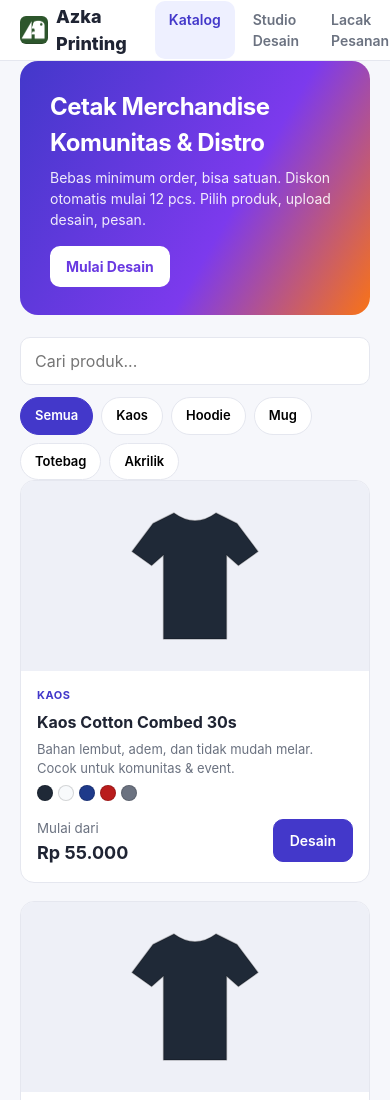
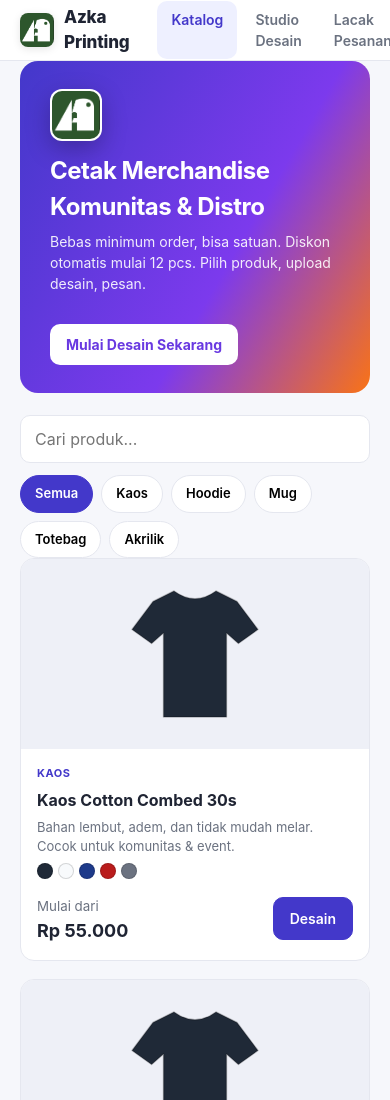
Before and after one commit to akmal-haydar-annur/azka-printing, a plain HTML site: page index.html in a window 390 px wide. Shown: the top 1100 px of the page. Drawn offline with nearby package versions, Linux system fonts and the light colour scheme.

Commit message:
feat: integrasikan logo resmi assets/azka-printing-logo.jpeg di navbar, hero banner, admin, favicon, dan og:image

```diff
--- a/css/style.css
+++ b/css/style.css
@@ -11,9 +11,9 @@ button,input,select{font:inherit}
 /* Header */
 #header{background:var(--card);border-bottom:1px solid var(--line);position:sticky;top:0;z-index:10}
 .header-in{display:flex;align-items:center;gap:28px;height:60px}
-.logo{font-weight:800;font-size:18px;display:flex;align-items:center;gap:8px}
-.logo-img{width:28px;height:28px;border-radius:6px;object-fit:cover;flex:none}
-.logo-dot{width:14px;height:14px;border-radius:5px;background:linear-gradient(135deg,var(--primary),var(--accent))}
+.logo{font-weight:800;font-size:18px;display:flex;align-items:center;gap:10px}
+.logo-img{width:34px;height:34px;border-radius:8px;object-fit:cover;flex:none;box-shadow:0 2px 8px rgba(0,0,0,.1)}
+.logo-text{font-weight:800;font-size:17px;letter-spacing:-.01em;color:var(--ink)}
 nav{display:flex;gap:4px;flex:1}
 nav a{padding:8px 14px;border-radius:10px;color:var(--muted);font-weight:600;font-size:14px}
 nav a:hover{background:var(--bg)}
@@ -36,8 +36,14 @@ h1{font-size:26px;letter-spacing:-.02em} h2{font-size:18px}
 
 /* Katalog */
 .hero{background:linear-gradient(120deg,var(--primary),#7c3aed 60%,var(--accent));color:#fff;border-radius:18px;padding:28px 30px;margin-bottom:22px}
-.hero h1{color:#fff;font-size:24px} .hero p{opacity:.9;margin:6px 0 16px;max-width:520px;font-size:14px}
-.hero .btn{border:0}
+.hero-brand{display:flex;align-items:center;gap:20px;margin-bottom:16px}
+.hero-logo{width:68px;height:68px;border-radius:16px;box-shadow:0 8px 24px rgba(0,0,0,.25);flex:none;background:#fff;padding:2px;object-fit:cover}
+@media(max-width:640px){
+  .hero-brand{flex-direction:column;align-items:flex-start;gap:12px}
+  .hero-logo{width:52px;height:52px;border-radius:12px}
+}
+.hero h1{color:#fff;font-size:24px} .hero p{opacity:.9;margin:6px 0 0;max-width:520px;font-size:14px}
+.hero .btn{border:0;margin-top:14px}
 .tools{display:flex;gap:12px;flex-wrap:wrap;align-items:center;margin-bottom:18px}
 .search{flex:1;min-width:200px;padding:11px 14px;border:1px solid var(--line);border-radius:10px;background:#fff}
 .chips{display:flex;gap:8px;flex-wrap:wrap}
--- a/index.html
+++ b/index.html
@@ -5,15 +5,23 @@
   <meta name="viewport" content="width=device-width, initial-scale=1">
   <title>Azka Printing - Katalog</title>
   <link rel="icon" type="image/jpeg" href="assets/azka-printing-logo.jpeg">
-  <link rel="stylesheet" href="css/style.css?v=4">
+  <link rel="apple-touch-icon" href="assets/azka-printing-logo.jpeg">
+  <meta property="og:image" content="assets/azka-printing-logo.jpeg">
+  <meta property="og:title" content="Azka Printing - Cetak Merchandise Komunitas & Distro">
+  <link rel="stylesheet" href="css/style.css?v=5">
 </head>
 <body>
   <header id="header"></header>
   <main class="container">
     <section class="hero">
-      <h1>Cetak Merchandise Komunitas & Distro</h1>
-      <p>Bebas minimum order, bisa satuan. Diskon otomatis mulai 12 pcs. Pilih produk, upload desain, pesan.</p>
-      <a class="btn" href="studio.html">Mulai Desain</a>
+      <div class="hero-brand">
+        <img class="hero-logo" src="assets/azka-printing-logo.jpeg" alt="Azka Printing Logo">
+        <div>
+          <h1>Cetak Merchandise Komunitas & Distro</h1>
+          <p>Bebas minimum order, bisa satuan. Diskon otomatis mulai 12 pcs. Pilih produk, upload desain, pesan.</p>
+        </div>
+      </div>
+      <a class="btn" href="studio.html">Mulai Desain Sekarang</a>
     </section>
 
     <div class="tools">
--- a/js/ui.js
+++ b/js/ui.js
@@ -30,8 +30,7 @@ function renderHeader(active) {
   headerEl.innerHTML = `
     <div class="container header-in">
       <a class="logo" href="index.html">
-        <img class="logo-img" src="assets/azka-printing-logo.jpeg" alt="Logo" onerror="this.style.display='none';this.nextElementSibling.style.display='inline-block'">
-        <span class="logo-dot" style="display:none"></span>
+        <img class="logo-img" src="assets/azka-printing-logo.jpeg" alt="Logo Azka Printing">
         <span class="logo-text">Azka Printing</span>
       </a>
       <nav>${links.map(([h, k, t]) => `<a href="${h}" class="${k === active ? "on" : ""}">${t}</a>`).join("")}</nav>
```
Also changed, not shown: admin.html (+10 -5 lines), orders.html (+7 -5 lines), studio.html (+3 -1 lines), 1 other file.
